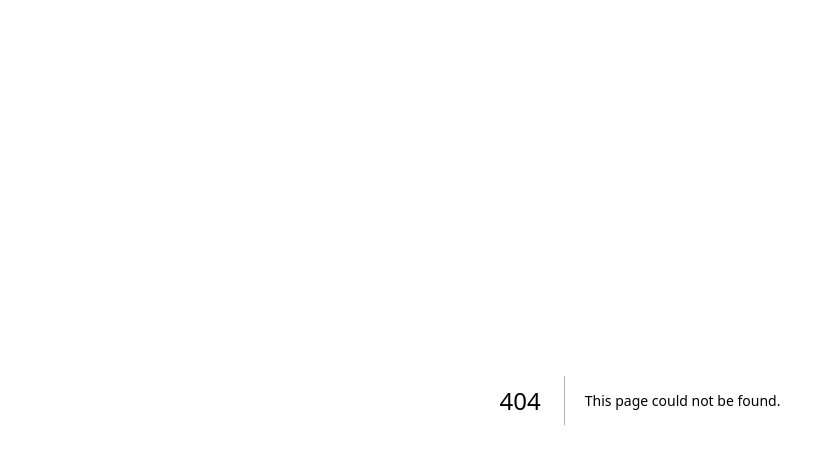
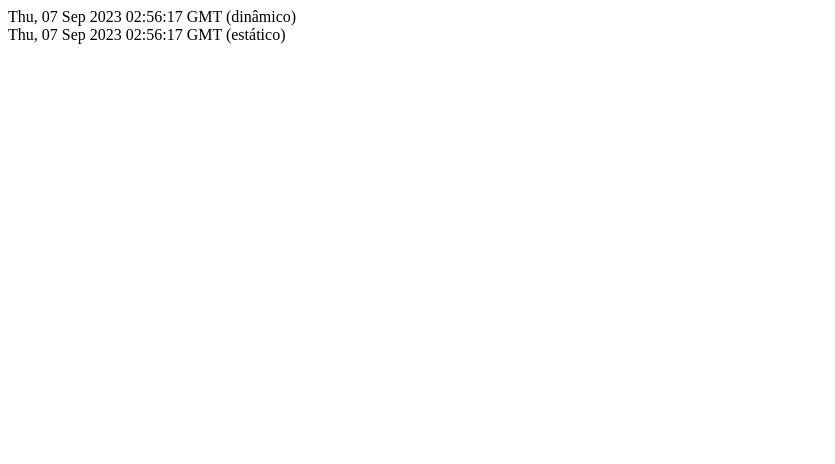
Before and after one commit to evandro-tomaz/ideia-unica, a Next.js app: page /tempo in a window 1280 px wide. Before the commit this address had no page. Shown: the top 464 px of the page, without its empty margins (0-835 px from the left). Built offline with nearby package versions, Linux system fonts and the light colour scheme.

Commit message:
teste getStaticProps

```diff
--- a/pages/index.js
+++ b/pages/index.js
@@ -6,10 +6,10 @@
             <h1>Home</h1>
             <p>Em construção</p>
             <Link href="/sobre">
-                <a>Acessar página sobre</a>
+                Acessar página sobre
             </Link>
         </div>
     )
 }
 
-export default Home
+export default Home;
--- a/pages/sobre.js
+++ b/pages/sobre.js
@@ -6,10 +6,10 @@
             <h1>Sobre</h1>
             <p>Em construção</p>
             <Link href="/">
-                <a>Acessar página home</a>
+                Acessar página home
             </Link>
         </div>
     )
 }
 
-export default Sobre
+export default Sobre;
--- /dev/null
+++ b/pages/tempo.js
@@ -0,0 +1,28 @@
+function Tempo(props) {
+    const dynamicDate = new Date();
+    const dynamicDateString = dynamicDate.toGMTString();
+
+    return (
+        <div>
+            <div>
+                {dynamicDateString} (dinâmico)
+            </div>
+            <div>
+                {props.staticDateString} (estático)
+            </div>
+        </div>
+    )
+}
+
+export function getStaticProps() {
+    const staticDate = new Date();
+    const staticDateString = staticDate.toGMTString();
+
+    return {
+        props: {
+            staticDateString
+        }
+    }
+}
+
+export default Tempo;
```
